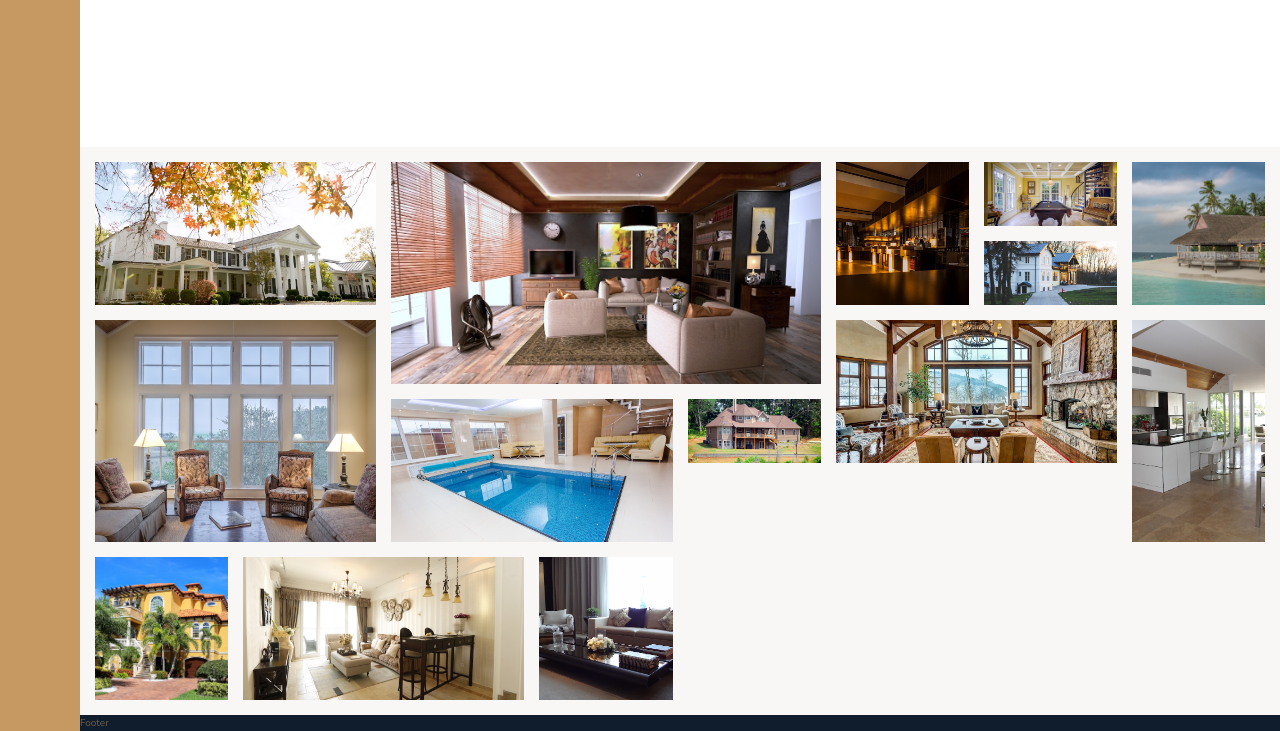
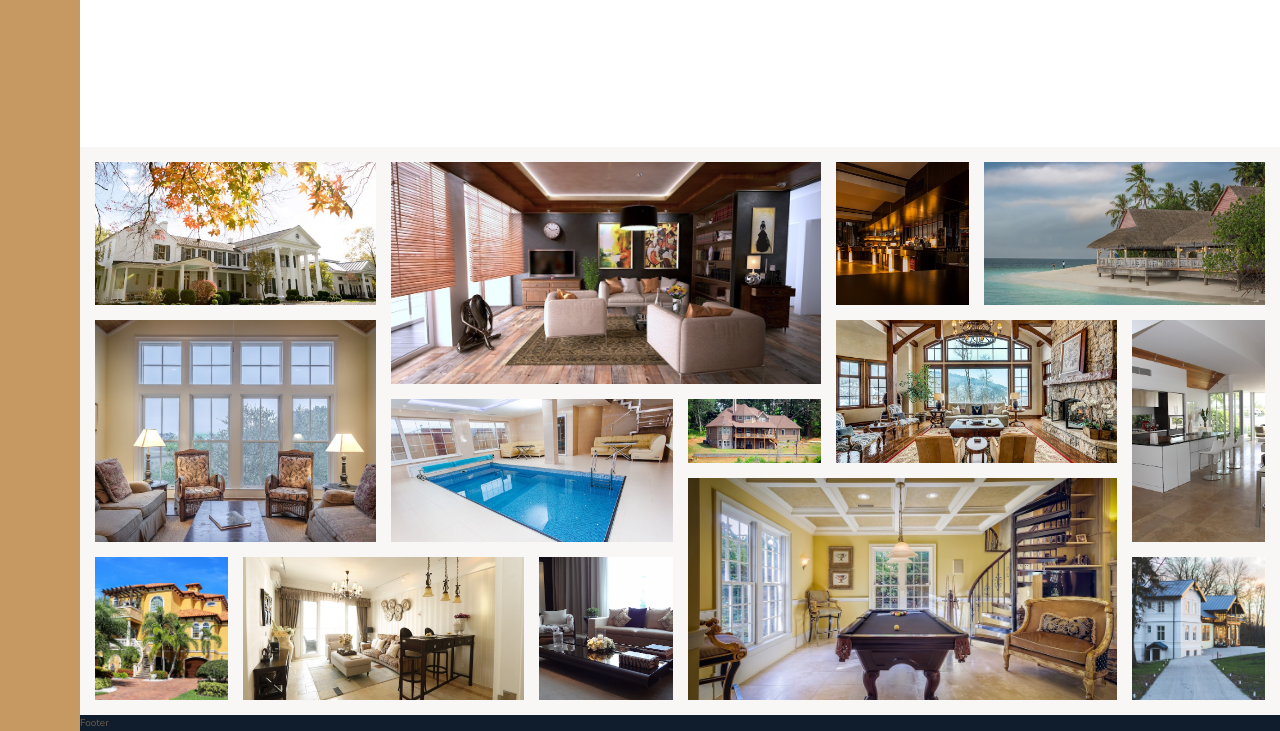
Before and after one commit to simozan/Nexter, a website: page index.html in a window 1280 px wide. Shown: the part 2925-3656 px from the top of the page. Drawn offline with nearby package versions, Linux system fonts and the light colour scheme.

Commit message:
end of gallery

```diff
--- a/sass/_gallery.scss
+++ b/sass/_gallery.scss
@@ -22,7 +22,7 @@
     }
     &--4 {
         grid-row: 1 / span 2;
-        grid-column: 8 / -1;
+        grid-column: 7 / -1;
     }
     &--5 {
         grid-row: 3 / span 3;
@@ -60,6 +60,14 @@
         grid-row: 6 / span 2;
         grid-column: 4 / 5;
     }
+    &--13 {
+        grid-row: 5 / span 3;
+        grid-column: 5 / span 3;
+    }
+    &--14 {
+        grid-row: 6 / span 2;
+        grid-column: 8 / -1;
+    }
   }
 
   &__img {
```
Also changed, not shown: css/style.css, 1 other file.
